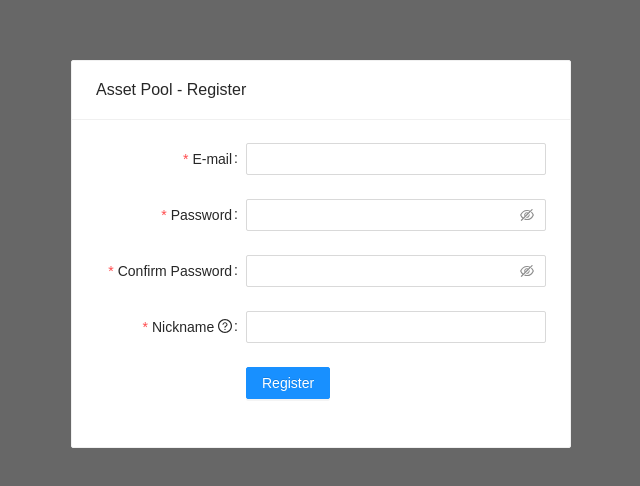
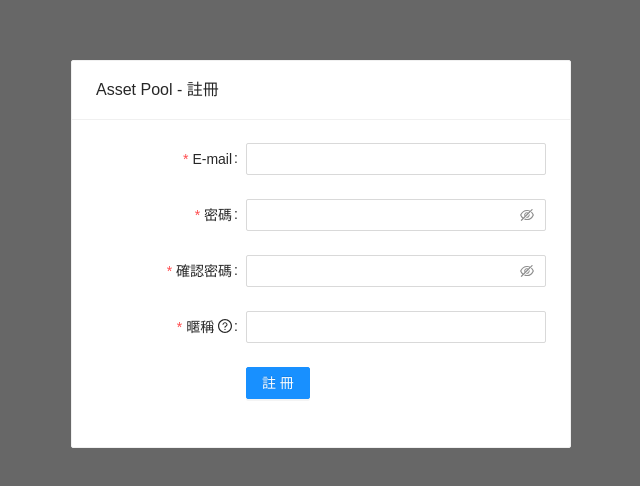
Before and after one commit to wasichris/asset-pool, a Next.js app: page /register in a window 1280 px wide. Shown: the part 166-652 px from the top of the page, without its empty margins (319-959 px from the left). Built offline with nearby package versions, Linux system fonts and the light colour scheme.

Commit message:
translate to chinese

```diff
--- a/pages/register/index.js
+++ b/pages/register/index.js
@@ -90,11 +90,11 @@ export default function Register (props) {
     <Layout noBg>
 
       <Head>
-        <title>Register</title>
+        <title>註冊</title>
       </Head>
 
       <div className='center-wraper'>
-        <Card title='Asset Pool - Register' className='register-card'>
+        <Card title='Asset Pool - 註冊' className='register-card'>
           <Form
             {...formItemLayout}
             form={form}
@@ -107,14 +107,8 @@ export default function Register (props) {
               name='email'
               label='E-mail'
               rules={[
-                {
-                  type: 'email',
-                  message: 'The input is not valid E-mail!'
-                },
-                {
-                  required: true,
-                  message: 'Please input your E-mail!'
-                }
+                { type: 'email', message: '格式錯誤' },
+                { required: true, message: '請輸入電子信箱' }
               ]}
             >
               <Input />
@@ -122,11 +116,11 @@ export default function Register (props) {
 
             <Form.Item
               name='password'
-              label='Password'
+              label='密碼'
               rules={[
                 {
                   required: true,
-                  message: 'Please input your password!'
+                  message: '請輸入密碼!'
                 },
                 ({ getFieldValue }) => ({
                   validator (_, value) {
@@ -134,7 +128,7 @@ export default function Register (props) {
                       return Promise.resolve()
                     }
                     // eslint-disable-next-line prefer-promise-reject-errors
-                    return Promise.reject('Password should be at least 6 characters')
+                    return Promise.reject('請輸入至少 6 個字元')
                   }
                 })
               ]}
@@ -145,13 +139,13 @@ export default function Register (props) {
 
             <Form.Item
               name='confirm'
-              label='Confirm Password'
+              label='確認密碼'
               dependencies={['password']}
               hasFeedback
               rules={[
                 {
                   required: true,
-                  message: 'Please confirm your password!'
+                  message: '請輸入確認密碼'
                 },
                 ({ getFieldValue }) => ({
                   validator (_, value) {
@@ -159,7 +153,7 @@ export default function Register (props) {
                       return Promise.resolve()
                     }
                     // eslint-disable-next-line prefer-promise-reject-errors
-                    return Promise.reject('The two passwords that you entered do not match!')
+                    return Promise.reject('密碼不一致')
                   }
                 })
               ]}
@@ -171,20 +165,20 @@ export default function Register (props) {
               name='nickname'
               label={
                 <span>
-                  Nickname&nbsp;
-                  <Tooltip title='What do you want others to call you?'>
+                  暱稱&nbsp;
+                  <Tooltip title='大家都怎麼稱呼你?'>
                     <QuestionCircleOutlined />
                   </Tooltip>
                 </span>
               }
-              rules={[{ required: true, message: 'Please input your nickname!', whitespace: true }]}
+              rules={[{ required: true, message: '請輸入暱稱', whitespace: true }]}
             >
               <Input />
             </Form.Item>
 
             <Form.Item {...tailFormItemLayout}>
               <Button type='primary' htmlType='submit'>
-                Register
+                註冊
               </Button>
             </Form.Item>
           </Form>
```
Also changed, not shown: pages/login/index.js (+35 -14 lines).
